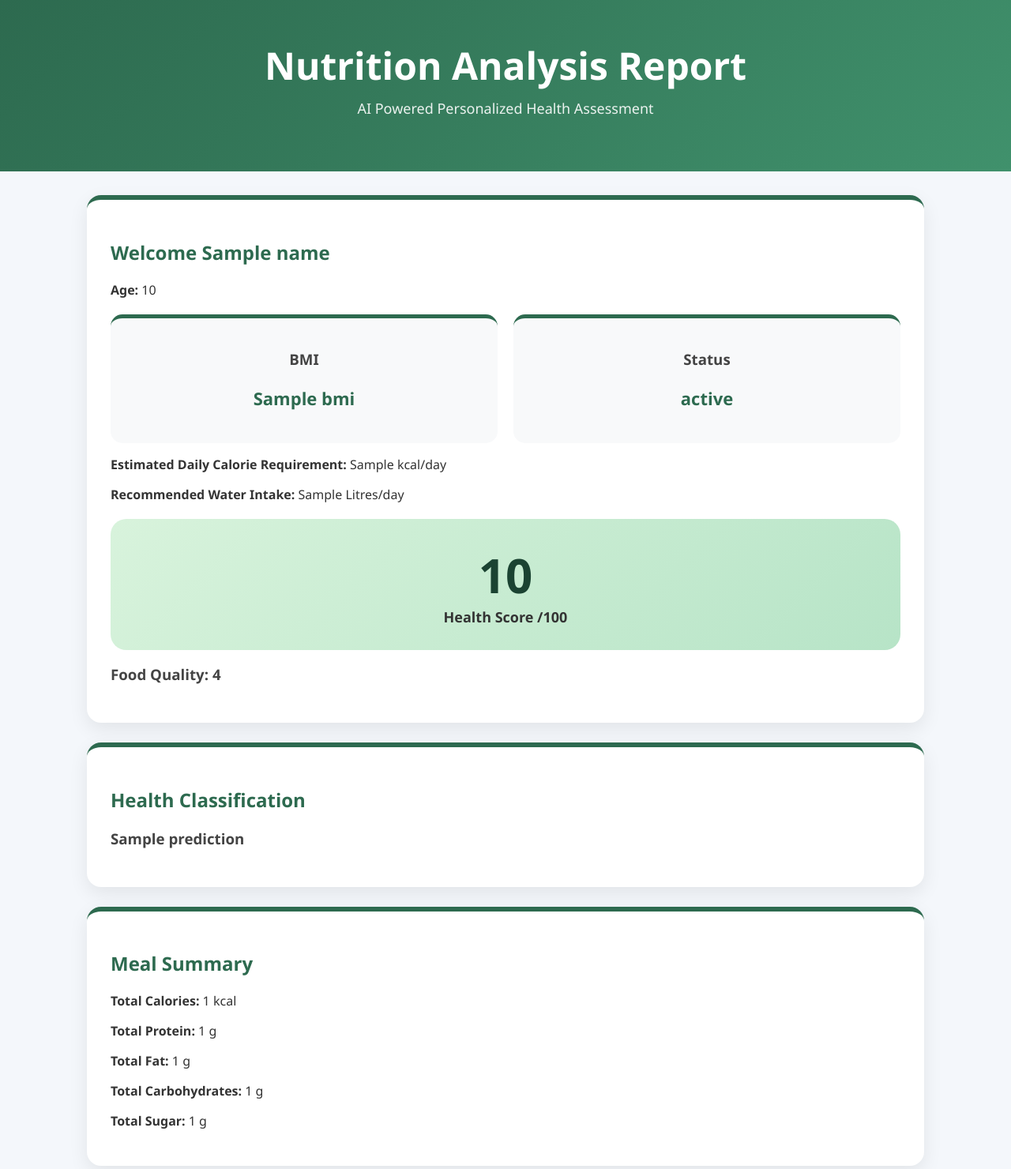
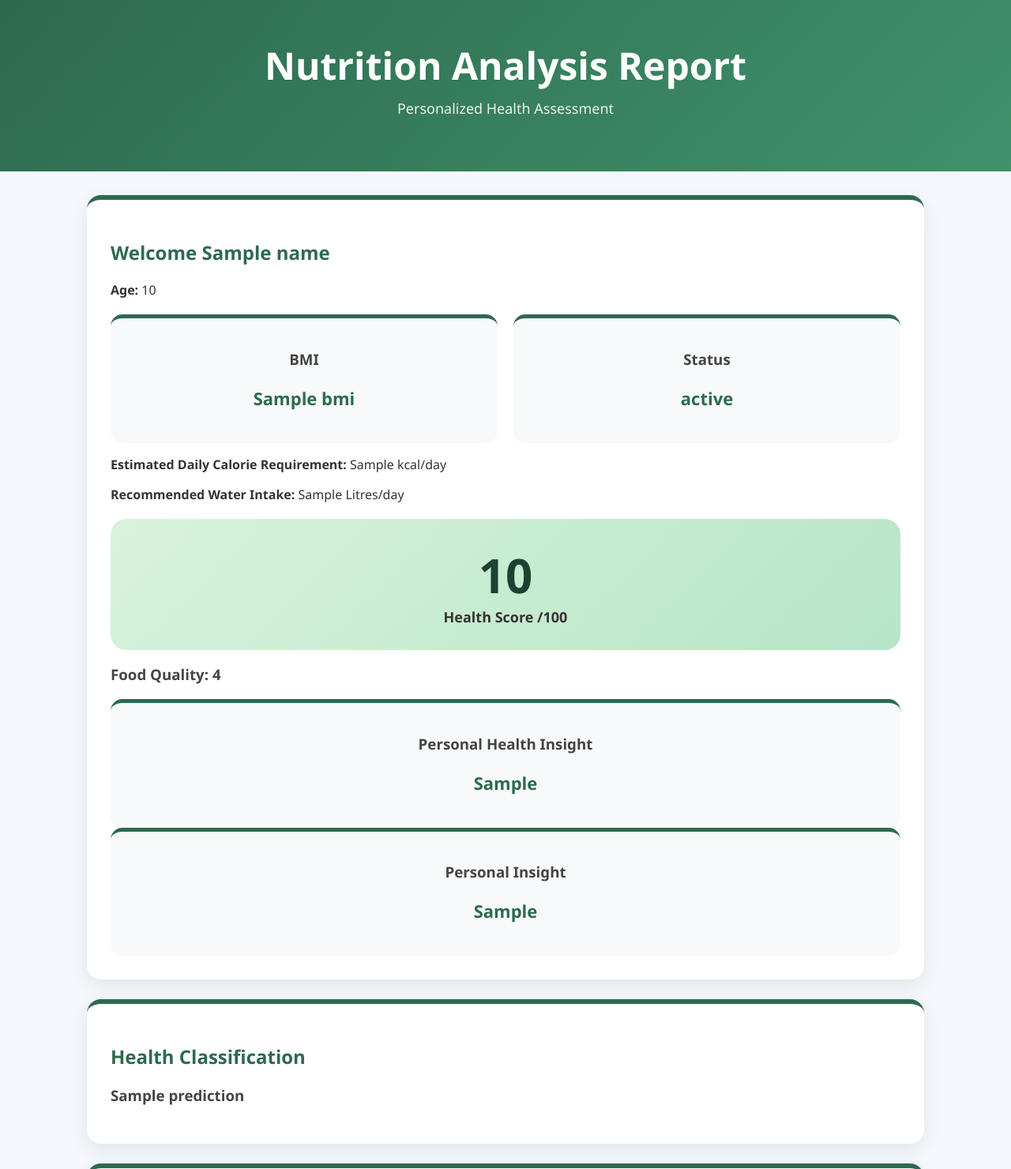
Before and after one commit to Krishna-bansal-kb/NutriGuide, a Python web app: template templates/result.html in a window 1280 px wide. Shown: the top 1480 px of the page at 79% size. Run offline with Jinja, Linux system fonts and the light colour scheme; the template is opened without the code that fills it: most values are stand-ins (such as "Sample title", 1, 10 or a date in 2020).

Commit message:
Enhance nutrition analysis result page layout
Updated the result page to include personalized health insights and improved layout.

```diff
--- a/templates/result.html
+++ b/templates/result.html
@@ -8,9 +8,9 @@
 <body>
 <div class="result-header">
     <h1>Nutrition Analysis Report</h1>
-    <p>AI Powered Personalized Health Assessment</p>
+    <p>Personalized Health Assessment</p>
 </div>
-<div class="card">
+<div class="card result-card">
     <h2>Welcome {{ name }}</h2>
     <p><strong>Age:</strong> {{ age }}</p>
 <div class="health-grid">
@@ -44,6 +44,17 @@
     </div>
 </div>
     <h3>Food Quality: {{ health_rating }}</h3>
+    <div class="health-box">
+    <h3>Personal Health Insight</h3>
+    <p>{{ personalized_insight }}</p>
+</div>
+    <div class="health-box">
+    <h3>Personal Insight</h3>
+
+    <p>
+        {{ personalized_insight }}
+    </p>
+</div>
 </div>
 {% if prediction %}
 <div class="card">
```
